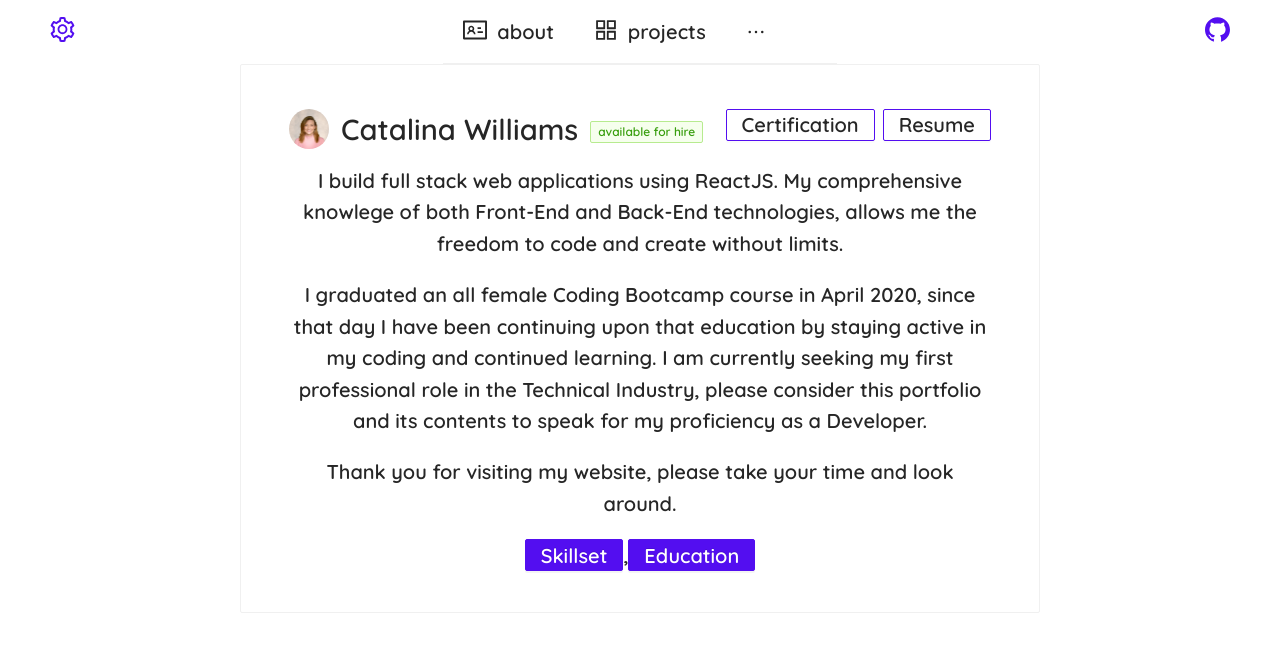
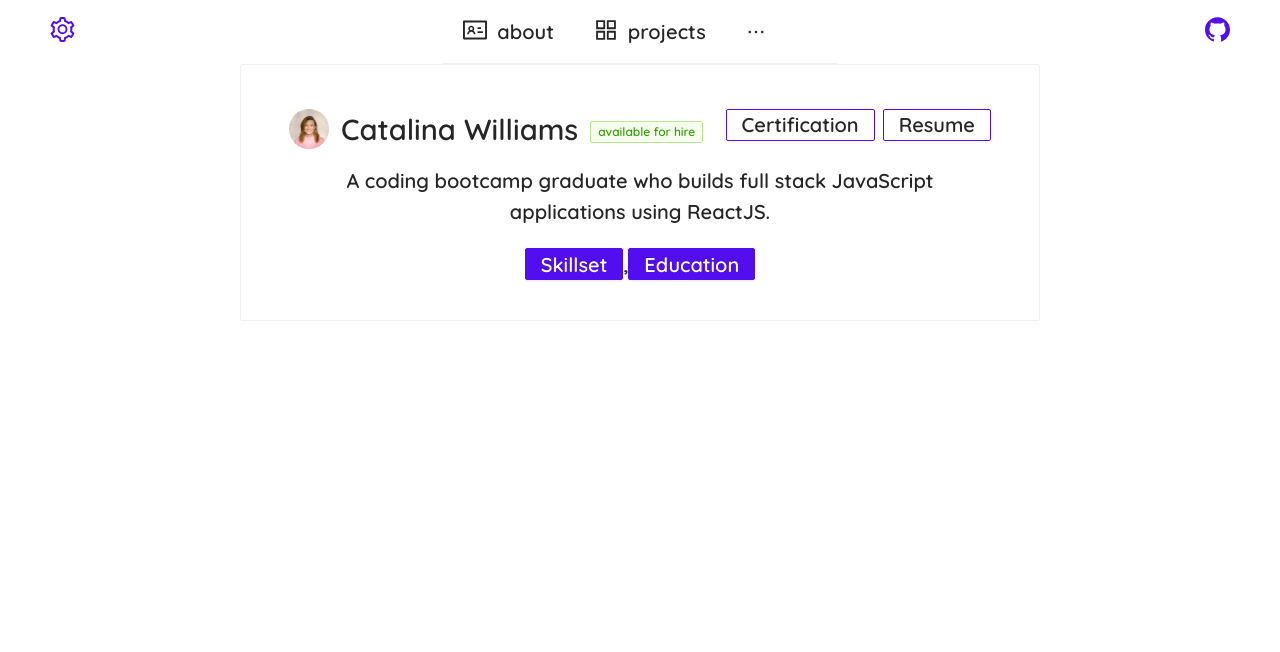
Before and after one commit to catalinarose1361/Full-Stack-Portfolio, a React (Create React App) app: page /about in a window 1280 px wide. Shown: the top 652 px of the page. Built offline with nearby package versions, Linux system fonts and the light colour scheme.

Commit message:
Edited about me text

```diff
--- a/src/pages/About.js
+++ b/src/pages/About.js
@@ -53,17 +53,10 @@ const About = () => {
       >
 
          <Paragraph>
-          I build full stack web applications using ReactJS. My comprehensive knowlege of both Front-End and Back-End technologies, allows me the freedom to code and create without limits.
+          A coding bootcamp graduate who builds full stack JavaScript applications using ReactJS.
         </Paragraph>
 
-        <Paragraph>
-          I graduated an all female Coding Bootcamp course in April 2020, since that day I have been continuing upon that education by staying active in my coding and continued learning.
-          I am currently seeking my first professional role in the Technical Industry, please consider this portfolio and its contents to speak for my proficiency as a Developer.
-        </Paragraph>
 
-        <Paragraph>
-          Thank you for visiting my website, please take your time and look around.
-        </Paragraph>
 
         <Button type="primary" onClick={showDrawer3}>
           Skillset
```
